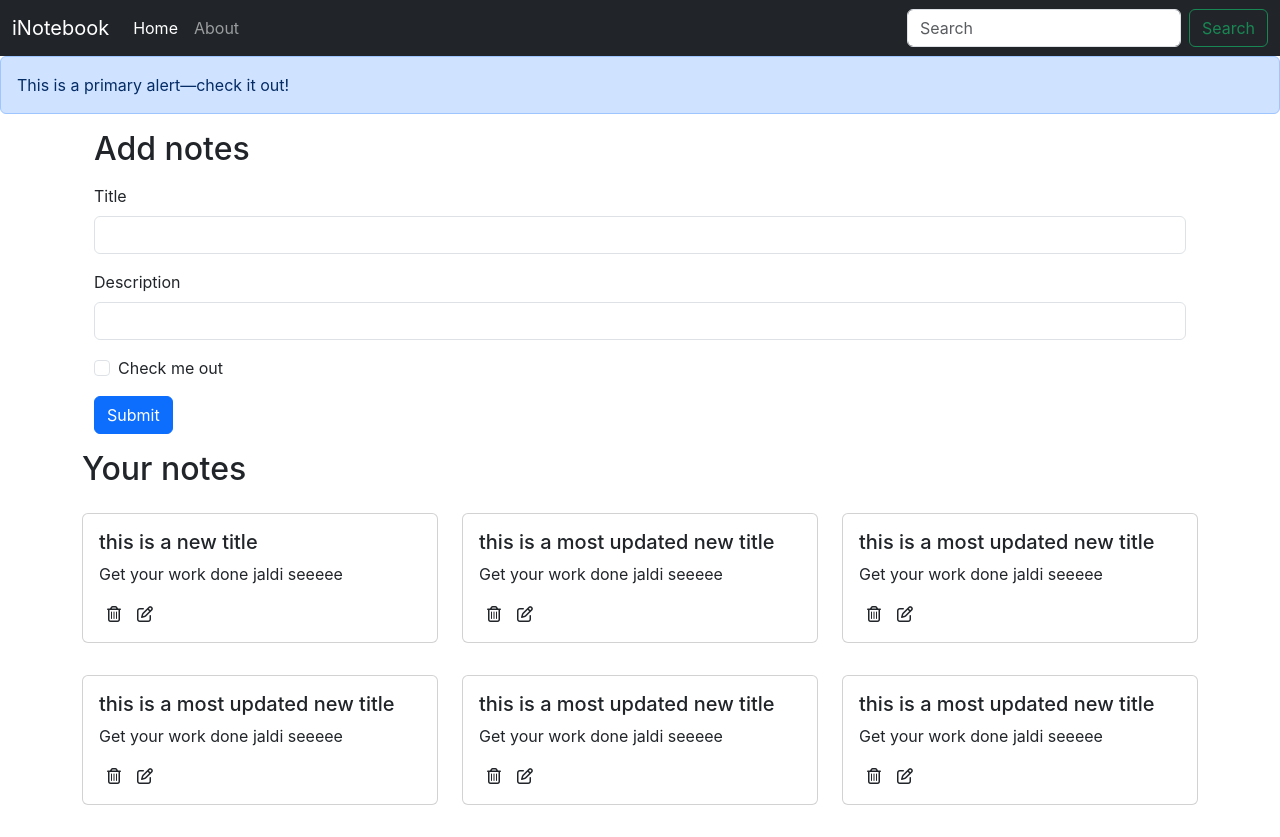
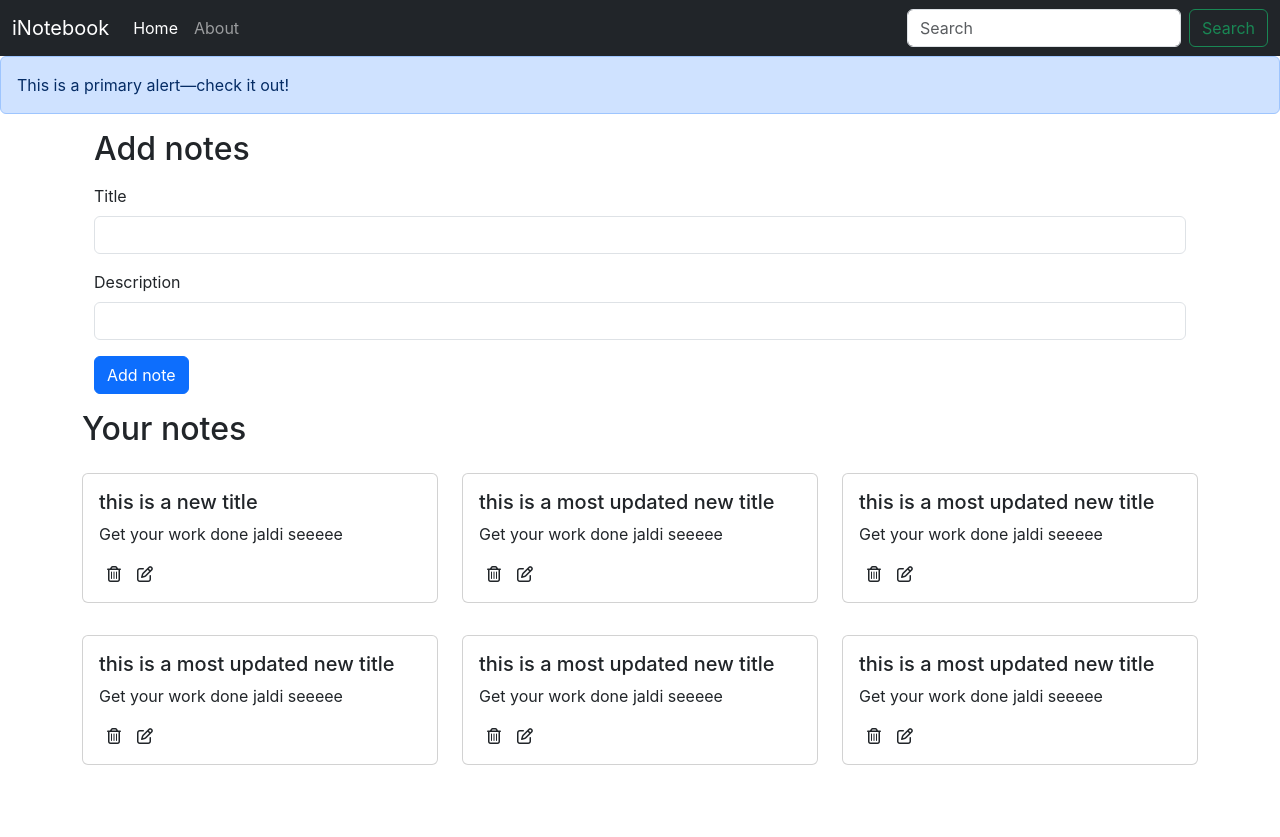
Before and after one commit to Sri-amxn/iNotebook-App, a React (Create React App) app: page /home in a window 1280 px wide. After the commit the page ends 800 px from the top, so only its background shows below. Built offline with nearby package versions, Linux system fonts and the light colour scheme.

Commit message:
Delete note functionality

```diff
--- a/src/components/AddNote.js
+++ b/src/components/AddNote.js
@@ -28,11 +28,8 @@ const AddNote = () => {
                     <label htmlFor="description" className="form-label">Description</label>
                     <input type="text" className="form-control" onChange={onChange} id="description" name="description" />
                 </div>
-                <div className="mb-3 form-check">
-                    <input type="checkbox" className="form-check-input" id="exampleCheck1" />
-                    <label className="form-check-label" htmlFor="exampleCheck1">Check me out</label>
-                </div>
-                <button type="submit" className="btn btn-primary" onClick={handleClick}>Submit</button>
+
+                <button type="submit" className="btn btn-primary" onClick={handleClick}>Add note</button>
             </form>
         </div>
     )
--- a/src/components/Noteitem.js
+++ b/src/components/Noteitem.js
@@ -1,14 +1,18 @@
 import React from 'react'
+import { useContext } from 'react';
+import noteContext from '../context/notes/noteContext';
 
 const Noteitem = (props) => {
-    const { note } = props;
+    const context = useContext(noteContext);
+    const {deleteNote}= context;
+   const { note } = props;
     return (
         <div className='col-md-4'>
             <div className="card my-3" >
                 <div className="card-body">
                     <h5 className="card-title">{note.title}</h5>
                     <p className="card-text">{note.description}</p>
-                    <i className="far fa-trash-alt mx-2"></i>
+                    <i className="far fa-trash-alt mx-2" onClick={()=>{deleteNote(note._id)}}></i>
                     <i className="far fa-edit mx-2"></i>
 
                 </div>
--- a/src/context/notes/noteState.js
+++ b/src/context/notes/noteState.js
@@ -79,13 +79,18 @@ const NoteState = (props) => {
   }
 
   // Delete a note
+// TODO: API call
+  const deleteNote = (id) => {
+    console.log('deleting a note' + id)
+    const newNotes = notes.filter((note)=>{return note._id!==id})
 
-  const deleteNote = (_id) => {
+    setNotes(newNotes);
 
   }
 
   // Edit a note
-  const editNote = (_id) => {
+  // TODO: API call
+  const editNote = (id, title, description, tag) => {
 
   }
 
```
